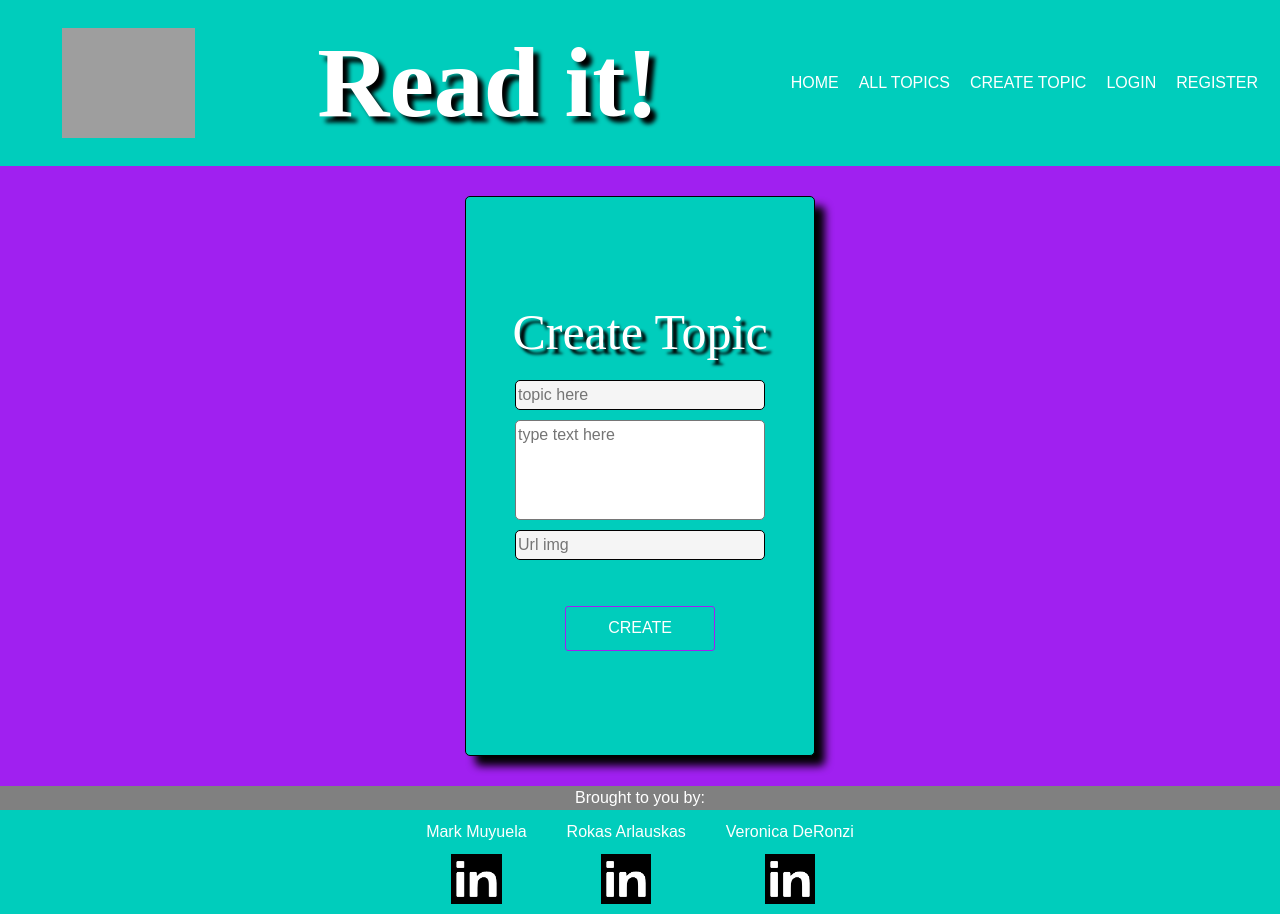
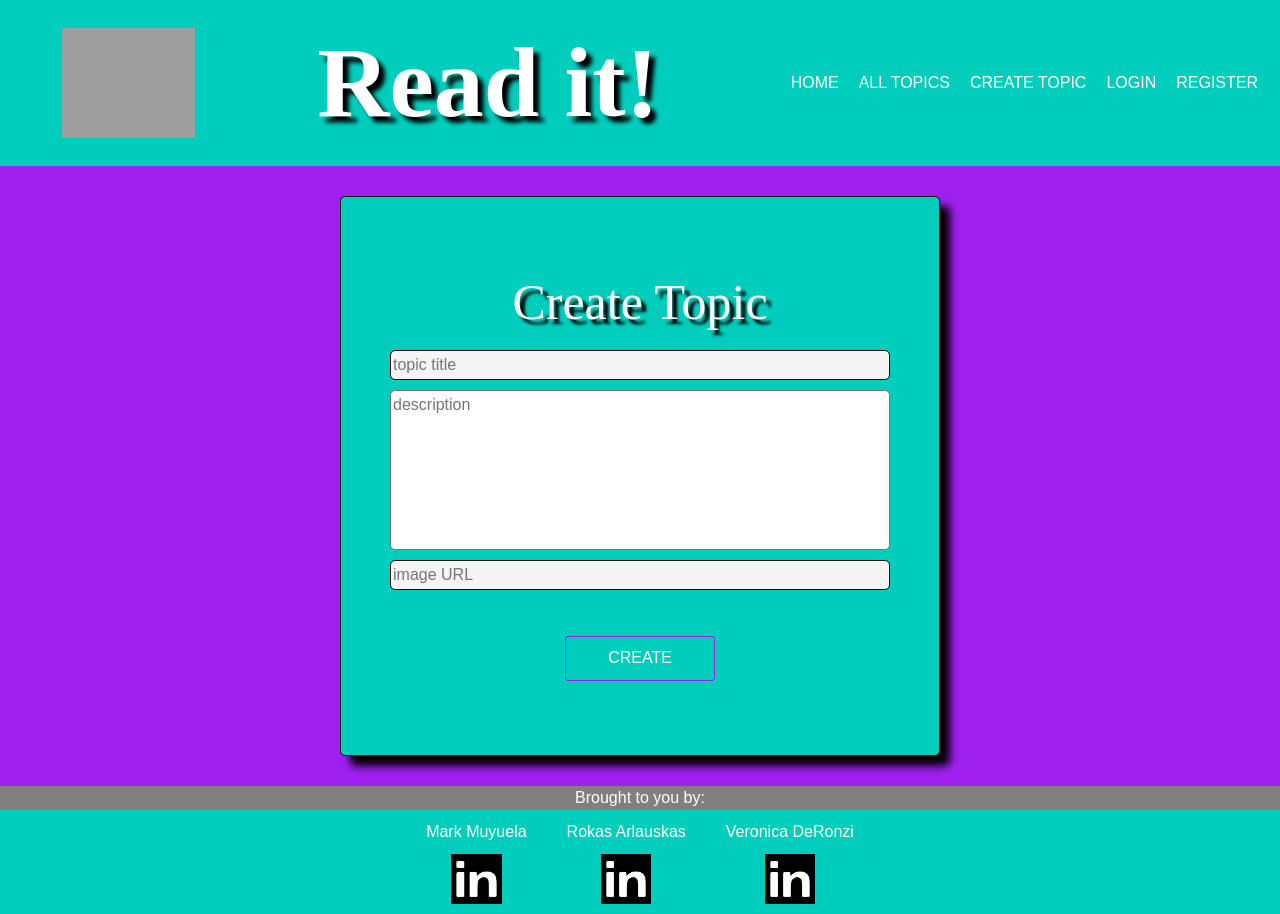
Before and after one commit to verodr/sei65-project-3-app, a React (Create React App) app: page /topic/create in a window 1280 px wide. Built offline with nearby package versions, Linux system fonts and the light colour scheme; grey boxes are pictures that could not be loaded; a web font is replaced by a local one.

Commit message:
spinner and create topic updated

```diff
--- a/src/components/CreateTopicPage.js
+++ b/src/components/CreateTopicPage.js
@@ -65,9 +65,9 @@ const CreateTopicPage = () => {
     <div className='create-container'>
       <h1 className='create-title'>Create Topic</h1>
       <form onSubmit={createTopic} className='create-form'>
-        <input type='text' name='topic' placeholder='topic here' value={topicData.topic} onChange={handleChange}/>
-        <textarea name='description' placeholder='type text here' id="message-box" value={topicData.description} onChange={handleChange}></textarea>
-        <input type='text' name='imageUrl' placeholder='Url img' value={topicData.imageUrl} onChange={handleChange}/>
+        <input className="topic-title" type='text' name='topic' placeholder='topic title' value={topicData.topic} onChange={handleChange}/>
+        <textarea name='description' placeholder='description' id="message-box" value={topicData.description} onChange={handleChange}></textarea>
+        <input className="topic-url" type='text' name='imageUrl' placeholder='image URL' value={topicData.imageUrl} onChange={handleChange}/>
         { resStatus === 'wrong-url' && <p className='text-danger'> ERROR:The url provided is not a supported format!</p>}
         <p> { errors } </p>
         {loginError === 'noLogin' && <p> Need to <Link to = '/login'>Login</Link></p>}
--- a/src/components/Home.js
+++ b/src/components/Home.js
@@ -3,6 +3,7 @@ import { Link } from 'react-router-dom'
 import axios from 'axios'
 
 // Import Bootstrap Components
+import Loading from './Loading'
 
 const Home = () => {
   // const [ topics, setTopics ] = useState({
@@ -19,20 +20,11 @@ const Home = () => {
     const getData = async () => {
       try {
 
-        // const [latestTopic, mostComments, mostLikes] = await Promise.all([
-        //   axios.get('http://localhost:4000/latest-topic'),
-        //   axios.get('http://localhost:4000/highest-comment'),
-        //   axios.get('http://localhost:4000/most-likes')
-        // ])
+
         const { data: latestTopic } = await axios.get('https://readit-project.herokuapp.com/latest-topic')
         const { data: mostComments } = await axios.get('https://readit-project.herokuapp.com/highest-comment')
         const { data: mostLikes } = await axios.get('https://readit-project.herokuapp.com/most-likes')
         setTopics([...topics, { ...latestTopic, title: 'Latest Topic' }, { ...mostComments, title: 'Most Comments' }, { ...mostLikes, title: 'Most Likes' }])
-        // setTopics([...topics, latestTopic, mostComments, mostLikes])
-        // setTopics({ latestTopic: { ...latestTopic, title: 'Latest Topic' },
-        //   mostComments: { ...mostComments, title: 'Most Comments' },
-        //   mostLikes: { ...mostLikes, title: 'Most Likes' },
-        // })
       } catch (errors) {
         console.log(errors)
         setErrors(true)
@@ -54,7 +46,9 @@ const Home = () => {
       </div>
       <div className="topic-container">
         <div>
-          {Object.values(topics).map((topic, index) => (
+          {Object.values(topics).length > 0
+            ?
+            Object.values(topics).map((topic, index) => (
               <div key = {index}>
                 <div className="home-title">{topic.title}</div>
                 <div key={topic[0]._id} className="topic">
@@ -70,7 +64,13 @@ const Home = () => {
                   </div>
                 </div>
               </div>
-          ))}
+            ))
+            :
+            <>
+              {errors ? <h2>Something went wrong. Please try again later</h2> : <Loading />}
+              {console.log('errors', errors)}
+            </>
+          }
         </div>
       </div>
     </>
--- /dev/null
+++ b/src/components/Loading.js
@@ -0,0 +1,10 @@
+import Spinner from 'react-bootstrap/Spinner'
+
+const Loading = () => {
+  return (
+    <div className="d-flex justify-content-center align-items-center" style={{ width: '200px', height: '50vh' }}>
+      <Spinner animation="grow" size="xl" variant="light" />
+    </div>
+  )
+}
+export default Loading
--- a/src/components/TopicPage.js
+++ b/src/components/TopicPage.js
@@ -4,7 +4,7 @@ import { Link } from 'react-router-dom'
 import axios from 'axios'
 
 // Import Bootstrap Components
-
+import Loading from './Loading'
 
 const TopicPage = () => {
   const [ topic, setTopic ] = useState([])
@@ -13,7 +13,6 @@ const TopicPage = () => {
   const [data, setData] = useState([])
   const [search, setSearch] = useState('')
   const [filteredTopics, setFilteredTopics] = useState([])
-
 
   // ! execution
   const handleChange = (event) => {
@@ -31,14 +30,12 @@ const TopicPage = () => {
 
   // ! Executed
   useEffect(() => {
-  // Get our bread data
     const getData = async () => {
       try {
         const { data } = await axios.get('https://readit-project.herokuapp.com/topic')
         setTopic(data)
-        console.log('data', data )
-      } catch (errors) {
-        console.log(errors)
+      } catch (error) {
+        console.log(error)
         setErrors(true)
       }
     }
@@ -69,9 +66,6 @@ const TopicPage = () => {
       console.log(error)
     }
   }
-
-  // comment
-
   return (
     <>
       <div className="topic-div">
@@ -85,7 +79,9 @@ const TopicPage = () => {
         </div>
       </div>
       <div className="topic-container">
-        {filteredTopics.map(titles => {
+        {filteredTopics.length > 0
+          ?
+          filteredTopics.map(titles => {
             const { _id, topic, description, imageUrl, topicUser, createdAt, like, dislike } = titles
 
             // console.log('topic', topic)
@@ -112,7 +108,12 @@ const TopicPage = () => {
                 </div>
               </div>
             )
-        })}
+          })
+          :
+          <>
+            {errors ? <h2>Something went wrong. Please try again later</h2> : <Loading />}
+          </>
+        }
       </div>
     </>
   )
--- a/src/styles/CommentPage.scss
+++ b/src/styles/CommentPage.scss
@@ -51,7 +51,6 @@
 }
 
 .created-by-on {
-
   .createdBy {
     font-size: 12px;
     margin-bottom: 4px;
--- a/src/styles/Footer.scss
+++ b/src/styles/Footer.scss
@@ -4,7 +4,6 @@
   background-color: $egg-blue;
   min-width: 100vw;
 }
-
 
 .footer-container {
   display: flex;
--- a/src/styles/Home.scss
+++ b/src/styles/Home.scss
@@ -4,9 +4,6 @@
 .home-title {
   display: flex;
   justify-content: center;
-}
-
-.home-title {
   font-family: 'Ephesis', cursive;
   font-size: 25px;
   text-shadow: 5px 5px 3px black;
--- a/src/styles/components/CreateTopicPage.scss
+++ b/src/styles/components/CreateTopicPage.scss
@@ -10,19 +10,18 @@
 
   .create-container {
     height: 70vh;
+    width: 600px;
     display: flex;
     flex-direction: column;
     justify-content: center;
     align-items: center;
-    width: 30%;
     margin: 0 auto;
     border: 1px solid black;
     margin-block: 30px;
     background-color: $egg-blue;
     box-shadow: 10px 10px 8px black;
     border-radius: 5px;
-    min-width: 350px;
-    max-width: 350px;
+
   }
 
   .create-button-container {
@@ -50,10 +49,18 @@
     background-color: $egg-blue;
   }
 
+  .topic-title {
+    width:500px;
+  }
+
   #message-box {
     color: black;
-    width: 250px;
-    height: 100px;
+    height: 160px;
+    width: 500px;
     resize:none;
     border-radius: 5px;
     }
+
+  .topic-url {
+    width: 500px;
+  }
--- a/src/styles/main.scss
+++ b/src/styles/main.scss
@@ -30,7 +30,6 @@ body {
 align-items: flex-start;
 }
 
-
 .footer-main {
   min-width: 100vw;
   display: flex;
```
Lines whose indentation alone changed are shown as unchanged.
